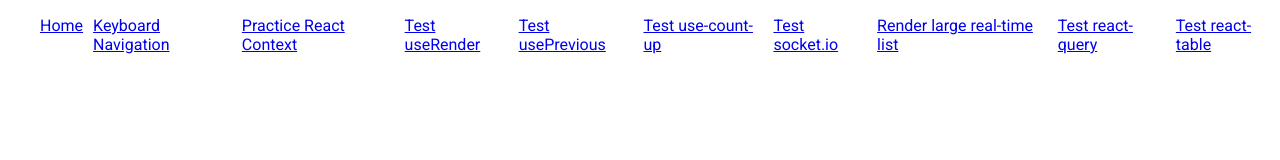
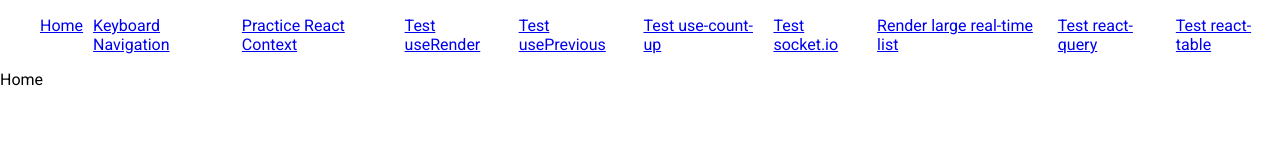
Before and after one commit to nhd98z/practice-reactjs, a React (Create React App) app: page / in a window 1280 px wide. Shown: the top 160 px of the page. Built offline with nearby package versions, Linux system fonts and the light colour scheme.

Commit message:
feat: now let home appear again

```diff
--- a/src/pages/Home/index.tsx
+++ b/src/pages/Home/index.tsx
@@ -1,3 +1,3 @@
 export default function Home() {
-  return null;
+  return <div>Home</div>;
 }
```
